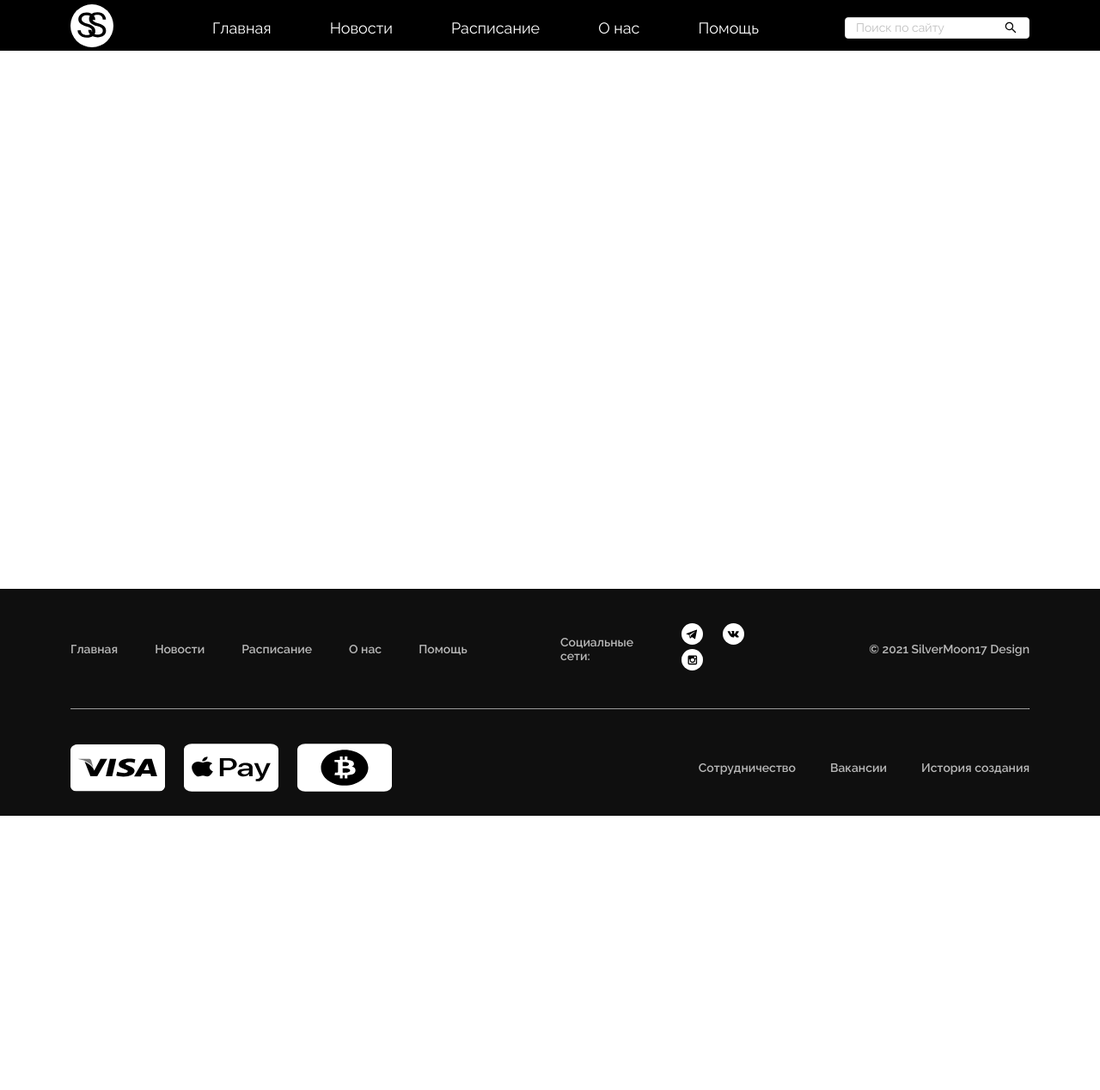
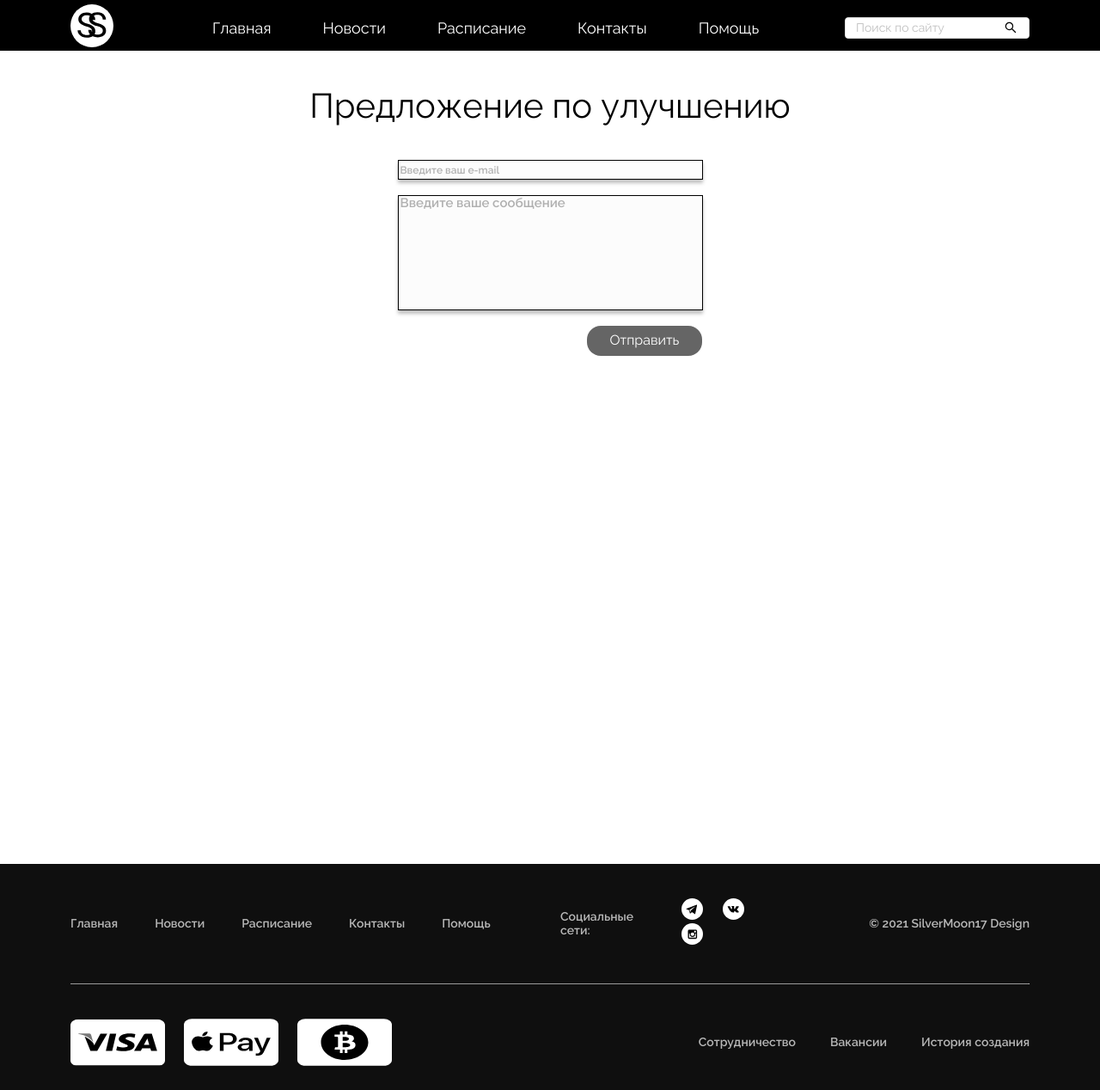
Before and after one commit to SilverMoon17/SS-php, a PHP site: page /about.php in a window 1280 px wide. Shown: the whole page at 86% size. Before the commit the page ends 949 px from the top, so only its background shows below. Run offline with PHP 8.4, Linux system fonts and the light colour scheme.

Commit message:
Update v1.1

```diff
--- a/about.php
+++ b/about.php
@@ -13,10 +13,43 @@
     <title>SS</title>
 </head>
 <body>
-    <?php require 'template/header.php';?>
-    <main style="margin-bottom: 626px;"></main>
+    <?php require 'template/header.php' ?>
+    <main style="margin-bottom: 626px;">
+        <div class="container">
+            <div class="row">
+                <div class="col-12">
+                    <h3 class="contact-title">Предложение по улучшению</h3>
+                    <form method="post" action="email-send.php" class = "d-flex flex-column align-items-center">
+                        <input class="contact-email form-control" type="email" name="email" placeholder="Введите ваш e-mail" autocomplete="off" onkeyup='checkParams()'>
+                        <textarea name="message" class = "contact-message" placeholder="Введите ваше сообщение" onkeyup='checkParams()'></textarea>
+                        <div style="position:relative;"><button type="submit" name="send" class="send-button disabled" disabled>Отправить</button></div>
+                    </form>
+                </div>
+            </div>
+        </div>
+    </main>
     <?php require 'template/footer.php' ?>
+    <script src="https://code.jquery.com/jquery-3.5.1.slim.min.js"></script>
+    <script type='text/javascript'>
+        function checkParams() {
+            var email = $('.contact-email').val();
+            var message = $('.contact-message').val();
+
+            function validateEmail(email)
+            {
+                var re = /\S+@\S+\.\S+/;
+                return re.test(email);
+            }
+
+            if (email.length != 0 && message.length > 10 && validateEmail(email)) {
+                $('.send-button').removeAttr('disabled');
+                $('.send-button').removeClass('disabled');
+            } else {
+                $('.send-button').attr('disabled','disabled');
+                $('.send-button').addClass('disabled');
+            }
+        }
+    </script>
     <script src="js/main.js"></script>
-    <script src="https://code.jquery.com/jquery-3.5.1.slim.min.js"></script>
 </body>
 </html>
--- a/css/style.css
+++ b/css/style.css
@@ -315,6 +315,76 @@ input[type="search"]::-webkit-search-results-decoration { display: none; }
     padding-top: 30px;
     padding-bottom: 26px;
 }
+
+
+
+
+/* style about.php */
+.contact-title {
+    text-align: center;
+    font-family: 'Raleway', sans-serif;
+    font-size: 40px;
+    line-height: 47px;
+    font-style: normal;
+    font-weight: normal;
+}
+.contact-email {
+    /* min-width: 23%; */
+    width: 355px;
+    margin-bottom: 18px;
+    background: #FCFCFC;
+    border: 1px solid #000000;
+    box-shadow: 0px 4px 4px rgba(0, 0, 0, 0.25);
+    outline: none;
+
+}
+.contact-email::placeholder {font-weight: 600; font-size: 12px; line-height: 12px; color: rgba(0, 0, 0, 0.3);}
+.contact-email::-moz-placeholder {font-weight: 600; font-size: 12px; line-height: 12px; color: rgba(0, 0, 0, 0.3);}
+.contact-email[type="email"]::-webkit-input-placeholder { font-weight: 600; font-size: 12px; line-height: 12px; color: rgba(0, 0, 0, 0.3); }
+.contact-email[type="email"]:-ms-input-placeholder { font-weight: 600; font-size: 12px; line-height: 12px; color: rgba(0, 0, 0, 0.3); }
+.contact-email[type="email"]::-ms-input-placeholder { font-weight: 600; font-size: 12px; line-height: 12px; color: rgba(0, 0, 0, 0.3); }
+.contact-email[type="email"]::placeholder { font-weight: 600; font-size: 12px; line-height: 12px; color: rgba(0, 0, 0, 0.3); }
+
+.contact-message {
+    background: #FCFCFC;
+    border: 1px solid #000000;
+    box-shadow: 0px 4px 4px rgba(0, 0, 0, 0.25);
+    outline: none;
+    min-height: 134px;
+    margin-bottom: 18px;
+    resize: none;
+    width: 355px;
+}
+
+.contact-message::placeholder {font-weight: 600; font-size: 15px; line-height: 12px; color: rgba(0, 0, 0, 0.3);}
+.contact-message::-moz-placeholder {font-weight: 600; font-size: 15px; line-height: 12px; color: rgba(0, 0, 0, 0.3);}
+.contact-message::-webkit-input-placeholder { font-weight: 600; font-size: 15px; line-height: 12px; color: rgba(0, 0, 0, 0.3); }
+.contact-message:-ms-input-placeholder { font-weight: 600; font-size: 15px; line-height: 12px; color: rgba(0, 0, 0, 0.3); }
+.contact-message::-ms-input-placeholder { font-weight: 600; font-size: 15px; line-height: 12px; color: rgba(0, 0, 0, 0.3); }
+.contact-message::placeholder { font-weight: 600; font-size: 15px; line-height: 12px; color: rgba(0, 0, 0, 0.3); }
+
+.send-button {
+    color:white;
+    width: 134px;
+    height: 35px;
+    background: #000000;
+    border-radius: 16px;
+    border: none;
+    outline: none;
+    cursor: pointer;
+    position:absolute;
+    left:43px;
+}
+.disabled {
+    opacity: 0.6;
+}
+
+
+
+
+
+
+
 @media(max-width: 1200px) {
     /* .overlay {
         position: relative;
@@ -491,4 +561,14 @@ input[type="search"]::-webkit-search-results-decoration { display: none; }
     .payment-link:not(:last-child) {
         margin-right: 5px;
     }
+    .contact-email {
+        width: 300px;
+    }
+    .contact-message {
+        width: 300px;
+    }
+    .send-button {
+        position:absolute;
+        left:17px;
+    }
 }
--- a/template/footer.php
+++ b/template/footer.php
@@ -14,7 +14,7 @@
                                 <a href="schedule.php" class="footer-menu-link">Расписание</a>
                             </li>
                             <li class="footer-menu-item">
-                                <a href="about.php" class="footer-menu-link">О нас</a>
+                                <a href="about.php" class="footer-menu-link">Контакты</a>
                             </li>
                             <li class="footer-menu-item">
                                 <a href="help.php" class="footer-menu-link">Помощь</a>
--- a/template/header.php
+++ b/template/header.php
@@ -36,7 +36,7 @@
                                 </div>
                             </li>
                             <li class="navigation-item">
-                                <a href="about.php" class="navigation-link">О нас</a>
+                                <a href="about.php" class="navigation-link">Контакты</a>
                             </li>
                             <li class="navigation-item">
                                 <a href="help.php" class="navigation-link">Помощь</a>
```
Also changed, not shown: email-send.php (added, +51 -0 lines), news/articles/article-1.html (+10 -10 lines).
